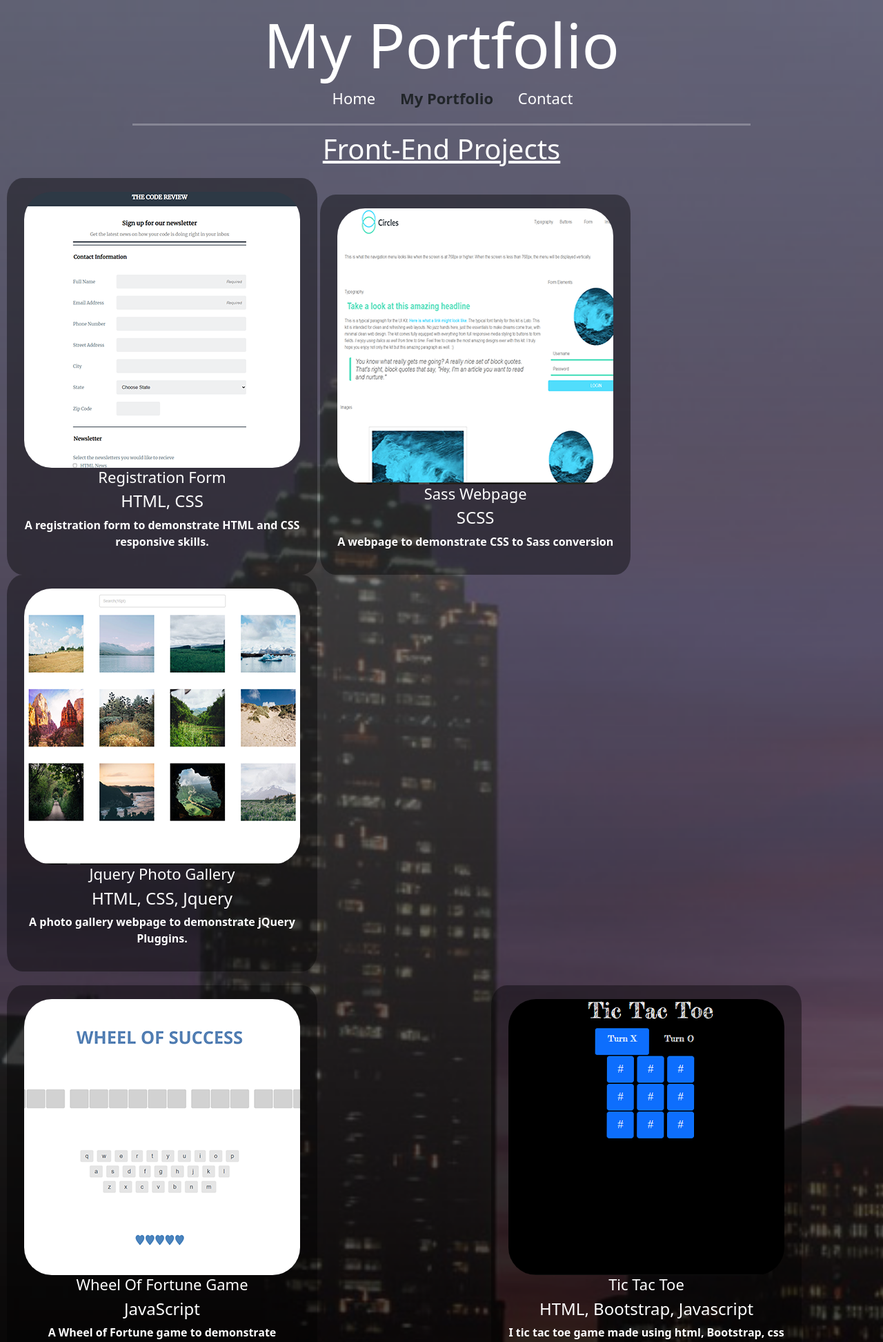
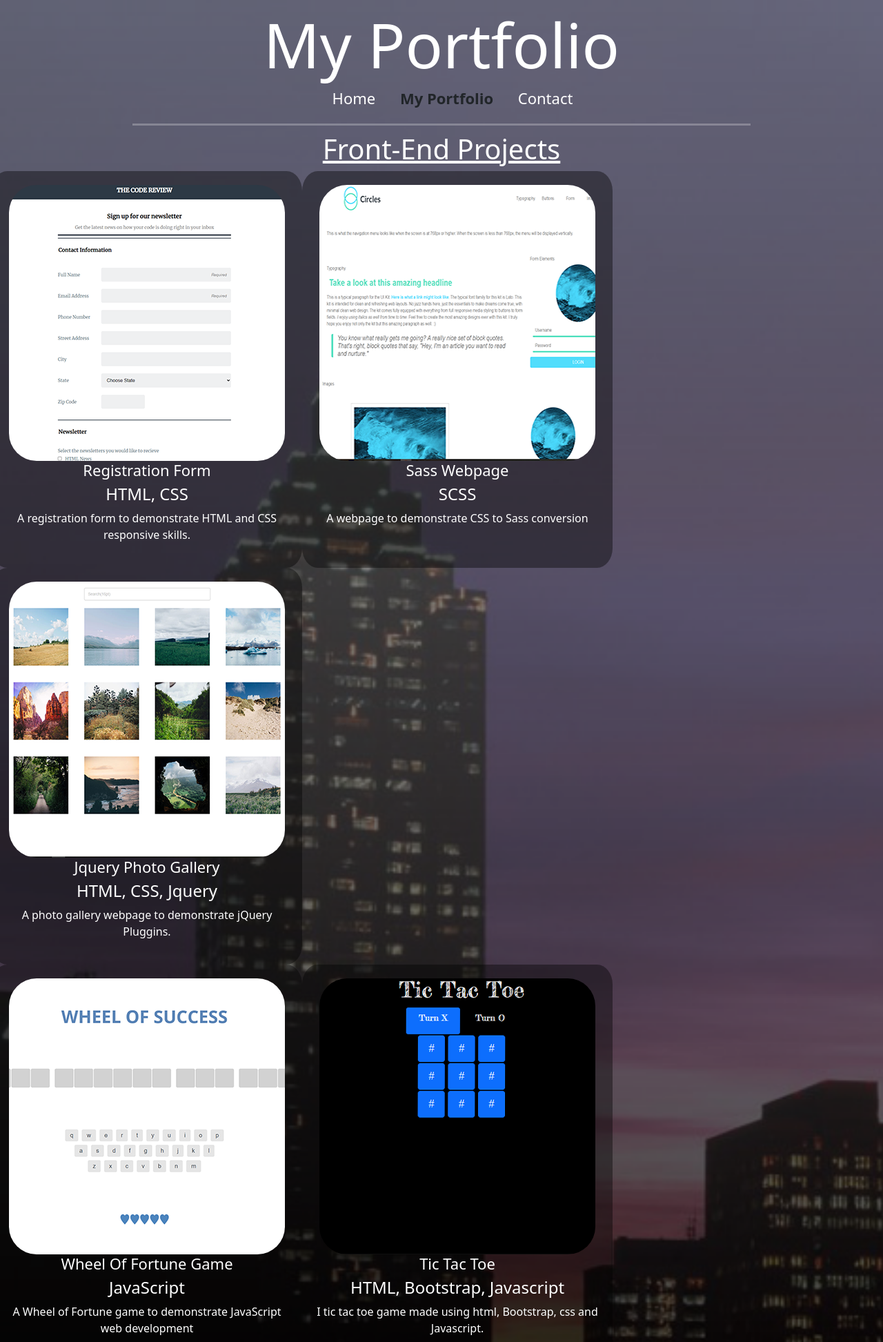
Before and after one commit to santanacodec/My_Portfolio, a Django app: page /portfolio in a window 1280 px wide. Shown: the top 1945 px of the page at 69% size. Run offline with Django 3.2, Linux system fonts and the light colour scheme.

Commit message:
fixing grid

```diff
--- a/project/templates/portfolio.html
+++ b/project/templates/portfolio.html
@@ -12,70 +12,68 @@
 <hr>
 
 <h2 class="text-center"><u>Front-End Projects</u></h2>
-
-<div class="first-row">
-	<div id="wrapper-1" class="text-center">
-		<a href="https://github.com/santanacodec/Techdegree-Project-3"><img class="portfolio-image float-left" src="{% static 'theme/images/registrationform.png' %}" alt="Registration Form"></a>
+<div class="row">
+	<div id="wrapper-1" class="text-center col-md">
+		<a href="https://github.com/santanacodec/Techdegree-Project-3"><img class="portfolio-image img-fluid" src="{% static 'theme/images/registrationform.png' %}" alt="Registration Form"></a>
 		<h3>Registration Form</h3>
 		<h4>HTML, CSS</h4>
 		<p class="portfolio-text">A registration form to demonstrate HTML and CSS responsive skills.</p>
 	</div>
 
-	<div id="wrapper-2" class="text-center">
-		<a href="https://github.com/santanacodec/Techdegree-Project-4"><img class="portfolio-image mx-auto d-block" src="{% static 'theme/images/sass.png' %}" alt="css to sass"></a>
+	<div id="wrapper-2" class="text-center col-md">
+		<a href="https://github.com/santanacodec/Techdegree-Project-4"><img class="portfolio-image img-fluid" src="{% static 'theme/images/sass.png' %}" alt="css to sass"></a>
 		<h3>Sass Webpage</h3>
 		<h4>SCSS</h4>
 		<p class="portfolio-text">A webpage to demonstrate CSS to Sass conversion</p>
 	</div>
 
-	<div id="wrapper-3" class="text-center">
-		<a href="https://github.com/santanacodec/Techdegree-Project-5"><img class="portfolio-image float-right" src="{% static 'theme/images/photogallery.png' %}" alt="photo gallery"></a>
+	<div id="wrapper-3" class="text-center col-md">
+		<a href="https://github.com/santanacodec/Techdegree-Project-5"><img class="portfolio-image img-fluid" src="{% static 'theme/images/photogallery.png' %}" alt="photo gallery"></a>
 		<h3>Jquery Photo Gallery</h3>
 		<h4>HTML, CSS, Jquery</h4>
 		<p class="portfolio-text">A photo gallery webpage to demonstrate jQuery Pluggins.</p>
 	</div>
 </div>
 
-<div class="second-row">
-	<div id="wrapper-4" class="text-center">
-		<a href="https://github.com/santanacodec/Techdegree-Project-6"><img class="portfolio-image" src="{% static 'theme/images/wheeloffortune.png' %}" alt="Wheel of fortune game"></a>
+<div class="row">
+	<div id="wrapper-4" class="text-center col-md">
+		<a href="https://github.com/santanacodec/Techdegree-Project-6"><img class="portfolio-image img-fluid" src="{% static 'theme/images/wheeloffortune.png' %}" alt="Wheel of fortune game"></a>
 		<h3>Wheel Of Fortune Game</h3>
 		<h4>JavaScript</h4>
 		<p class="portfolio-text">A Wheel of Fortune game to demonstrate JavaScript web development</p>
 	</div>
 
-	<div id="wrapper-5" class="text-center">
-		<a href="https://github.com/santanacodec/Tic-Tac-Toe-Game"><img class="portfolio-image" src="{% static 'theme/images/tictactoe.png' %}" alt="Tic tac toe Game"></a>
+	<div id="wrapper-5" class="text-center col-md">
+		<a href="https://github.com/santanacodec/Tic-Tac-Toe-Game"><img class="portfolio-image img-fluid" src="{% static 'theme/images/tictactoe.png' %}" alt="Tic tac toe Game"></a>
 		<h3>Tic Tac Toe</h3>
 		<h4>HTML, Bootstrap, Javascript</h4>
 		<p class="portfolio-text">I tic tac toe game made using html, Bootstrap, css and Javascript.</p>
 	</div>
 </div>
 
-<h2><u>Programming Projects</u></h2>
+<h2 class="text-center"><u>Programming Projects</u></h2>
 
-<div class="third-row">
+<div class="row">
 	<div id="wrapper-6" class="text-center">
-		<a href="https://github.com/santanacodec/Introduction-to-Java-Programming"><img class="portfolio-image" src="{% static 'theme/images/javabook.png' %}" alt="java projects"></a>
+		<a href="https://github.com/santanacodec/Introduction-to-Java-Programming"><img class="portfolio-image img-fluid" src="{% static 'theme/images/javabook.png' %}" alt="java projects"></a>
 		<h3>Java GTC Projects</h3>
 		<h4>Java</h4>
 		<p class="portfolio-text">Java Assignments from Gwinnett Technical College. Goes over Object-Oriented Programming, data structures, algorithms, etc.</p>
 	</div>
 
 	<div id="wrapper-7" class="text-center">
-		<a href="https://github.com/santanacodec/ASP-FinalGroupProject-WindowsLoginPage"><img class="portfolio-image" src="{% static 'theme/images/windowsloginpage.png' %}" alt="Windows login page"></a>
+		<a href="https://github.com/santanacodec/ASP-FinalGroupProject-WindowsLoginPage"><img class="portfolio-image img-fluid" src="{% static 'theme/images/windowsloginpage.png' %}" alt="Windows login page"></a>
 		<h3>Windows Login Page</h3>
 		<h4>C#, ASP.Net</h4>
 		<p class="portfolio-text">A Windows login page for a group project for my Advanced Systems Projects class. My job was to design and code a login page using C# ASP.Net and connect it to the back end.</p>
 	</div>
 
 	<div id="wrapper-8" class="text-center">
-		<a href="https://github.com/santanacodec/ApplePickerPrototype"><img class="portfolio-image" src="{% static 'theme/images/applepicker.png' %}" alt="Apple Picker Game"></a>
+		<a href="https://github.com/santanacodec/ApplePickerPrototype"><img class="portfolio-image img-fluid" src="{% static 'theme/images/applepicker.png' %}" alt="Apple Picker Game"></a>
 		<h3>Apple Picker Prototype</h3>
 		<h4>C#, Unity Engine</h4>
 		<p class="portfolio-text">An apple picker game developed using the Unity Engine for GTC</p>
 	</div>
-
 </div>
 
 {% endblock %}
--- a/static/theme/css/styles.css
+++ b/static/theme/css/styles.css
@@ -147,20 +147,9 @@ footer .copyright {
   border: solid 3px black;
 }
 
-.first-row, .second-row, .third-row {
-  display: inline-block;
-  width: 90%;
-  margin: 10px;
-}
-
-.first-row, .second-row, .third-row p{
-  font-weight: bold;
-}
-
 
 #wrapper-1 {
-  display: inline-block;
-  width: 450px;
+  max-width: 450px;
   max-height: 575px;
   background-color: hsl(0,0%,0%, .4);
   padding: 20px;
@@ -170,8 +159,7 @@ footer .copyright {
 
 
 #wrapper-2 {
-  display: inline-block;
-  width: 450px;
+  max-width: 450px;
   max-height: 575px;
   background-color: hsl(0,0%,0%, .4);
   padding: 20px;
@@ -179,8 +167,7 @@ footer .copyright {
 }
 
 #wrapper-3 {
-  display: inline-block;
-  width: 450px;
+  max-width: 450px;
   max-height: 575px;
   background-color: hsl(0,0%,0%, .4);
   padding: 20px;
@@ -188,9 +175,7 @@ footer .copyright {
 }
 
 #wrapper-4 {
-  display: inline-block;
-  width: 450px;
-  float: left;
+  max-width: 450px;
   max-height: 575px;
   background-color: hsl(0,0%,0%, .4);
   padding: 20px;
@@ -198,9 +183,7 @@ footer .copyright {
 }
 
 #wrapper-5 {
-  display: inline-block;
-  width: 450px;
-  float:right;
+  max-width: 450px;
   max-height: 575px;
   background-color: hsl(0,0%,0%, .4);
   padding: 20px;
@@ -208,9 +191,7 @@ footer .copyright {
 }
 
 #wrapper-6 {
-  display: inline-block;
-  width: 450px;
-  float:left;
+  max-width: 450px;
   max-height: 575px;
   background-color: hsl(0,0%,0%, .4);
   padding: 20px;
@@ -218,9 +199,7 @@ footer .copyright {
 }
 
 #wrapper-7 {
-  display: inline-block;
-  width: 450px;
-  float: none;
+  max-width: 450px;
   max-height: 575px;
   background-color: hsl(0,0%,0%, .4);
   padding: 20px;
@@ -228,9 +207,7 @@ footer .copyright {
 }
 
 #wrapper-8 {
-  display: inline-block;
-  width: 450px;
-  float: right;
+  max-width: 450px;
   max-height: 575px;
   background-color: hsl(0,0%,0%, .4);
   padding: 20px;
```
